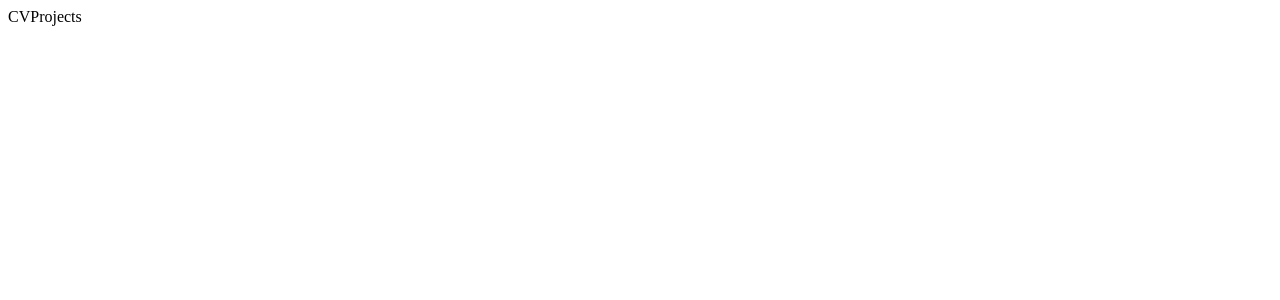
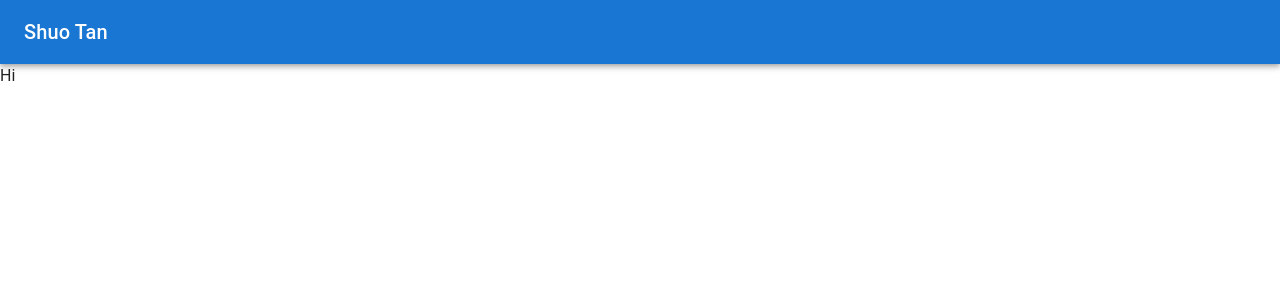
Before and after one commit to tsdaniel0927/shuotan, a React (Create React App) app in the folder mysite/: page / in a window 1280 px wide. Shown: the top 300 px of the page. Built offline with nearby package versions, Linux system fonts and the light colour scheme.

Commit message:
Top NavBar

```diff
--- a/mysite/src/components/Header/header.js
+++ b/mysite/src/components/Header/header.js
@@ -1,11 +1,23 @@
 import React from 'react';
+import {AppBar, Box, Toolbar, Typography, CssBaseline} from '@mui/material'
 
 function Myheader(){
     return(
-        <div>
-            <a>CV</a>
-            <a>Projects</a>
-        </div>
+        <React.Fragment>
+            <CssBaseline />
+            <Box sx={{flexGrow: 1}}>
+                <AppBar position='static' s>
+                    <Toolbar>
+                        <Typography variant="h6" component="div" sx={{ flexGrow: 1 }}>
+                            Shuo Tan
+                        </Typography>
+                    </Toolbar>
+                </AppBar>
+            <div>
+                <header>Hi</header>
+            </div>
+            </Box>
+        </React.Fragment>
     )
 }
 
```
